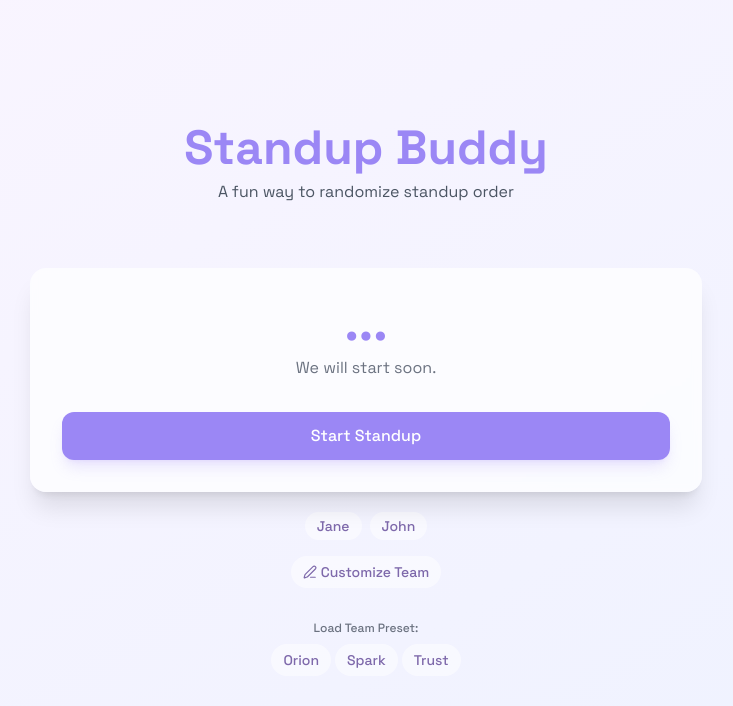
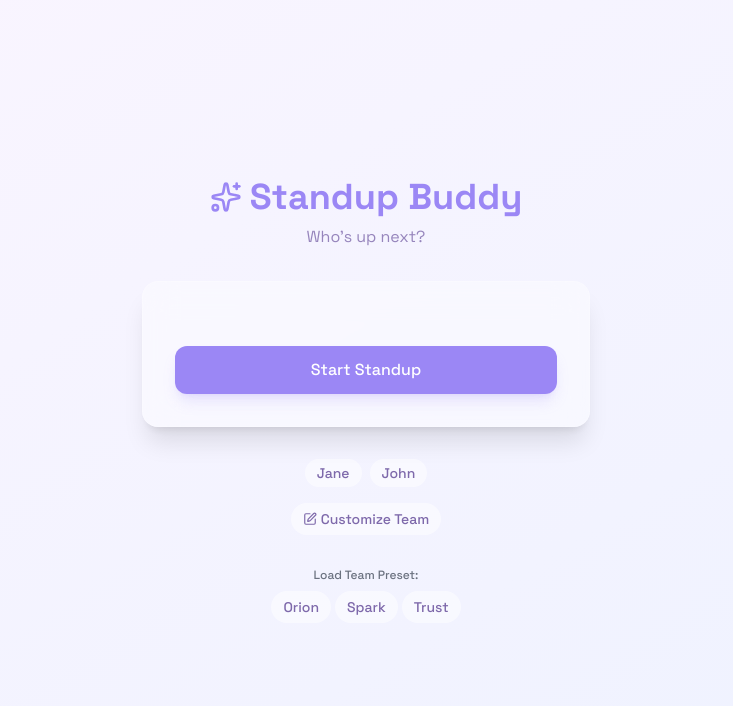
Before and after one commit to JuliusMorkunas/standup-buddy, a React (Vite) app: page / in a window 1280 px wide. Shown: the top 706 px of the page, without its empty margins (274-1007 px from the left). Built offline with nearby package versions, Linux system fonts and the light colour scheme.

Commit message:
Update UI with new icons and refined layout styling

```diff
--- a/src/App.jsx
+++ b/src/App.jsx
@@ -1,7 +1,7 @@
 import { useState, useEffect } from 'react'
 import { motion, AnimatePresence } from 'framer-motion'
 import confetti from 'canvas-confetti'
-import { Plus, RotateCcw, Edit3, Check, X, Star, Trash2 } from 'lucide-react'
+import { Plus, RotateCcw, Check, X, PartyPopper, Sparkles, SquarePen, Star, Trash2 } from 'lucide-react'
 
 const DEFAULT_TEAM_MEMBERS = ["Jane", "John"]
 
@@ -182,22 +182,21 @@ function StandupBuddy() {
 
   return (
     <div className="min-h-screen bg-gradient-to-br from-purple-50 to-indigo-50 flex items-center justify-center p-4">
-      <div className="w-full max-w-2xl">
+      <div className="max-w-md w-full space-y-8">
         <motion.div
           initial={{ opacity: 0, y: -20 }}
           animate={{ opacity: 1, y: 0 }}
           transition={{ duration: 0.5 }}
-          className="text-center mb-16"
+          className="text-center"
         >
-          <h1 className="text-5xl font-bold text-primary mb-2">Standup Buddy</h1>
-          <p className="text-md text-gray-600">A fun way to randomize standup order</p>
+          <h1 className="text-4xl font-bold text-primary mb-2 flex items-center justify-center gap-2"><Sparkles className="w-8 h-8" /> Standup Buddy</h1>
+          <p className="text-secondary/80">Who's up next?</p>
         </motion.div>
-
         <motion.div
           initial={{ opacity: 0, scale: 0.9 }}
           animate={{ opacity: 1, scale: 1 }}
           transition={{ duration: 0.5, delay: 0.2 }}
-          className="bg-white/70 backdrop-blur-sm rounded-2xl shadow-xl p-8"
+          className="bg-white/40 backdrop-blur-lg rounded-2xl p-8 shadow-xl border border-white/20"
         >
           {/* Current Speaker Display */}
           <AnimatePresence mode="wait">
@@ -212,10 +211,25 @@ function StandupBuddy() {
                   duration: isSelecting ? 0.1 : 0.5,
                   stiffness: isSelecting ? 400 : 300
                 }}
-                className="text-center mb-8"
+                className="text-center space-y-4"
               >
-                <h2 className="text-5xl font-bold text-primary mb-2">{currentSpeaker}</h2>
-                <p className="text-gray-600">It's your turn to speak!</p>
+                <p className="text-sm text-primary/60">Next up:</p>
+                <h2 className="text-5xl font-bold text-primary">
+                  {currentSpeaker}
+                </h2>
+                <motion.div
+                  animate={{
+                    translateY: -1,
+                    rotate: [0, -1.5, 0, 1.5, 0]
+                  }}
+                  transition={{
+                    duration: 3,
+                    repeat: Infinity,
+                    ease: [0.25, 0.1, 0.25, 1]
+                  }}
+                >
+                  <PartyPopper className="w-8 h-8 mx-auto text-yellow-500" />
+                </motion.div>
                 {isSelecting && (
                   <motion.div
                     animate={{ rotate: 360 }}
@@ -226,23 +240,11 @@ function StandupBuddy() {
                   </motion.div>
                 )}
               </motion.div>
-            ) : (
-              <motion.div
-                key="no-speaker"
-                initial={{ opacity: 0 }}
-                animate={{ opacity: 1 }}
-                exit={{ opacity: 0 }}
-                transition={{ duration: 0.3 }}
-                className="text-center mb-8"
-              >
-                <h2 className="text-5xl font-bold text-primary mb-2">...</h2>
-                <p className="text-gray-500">We will start soon.</p>
-              </motion.div>
-            )}
+            ) : null}
           </AnimatePresence>
 
           {/* Action Buttons */}
-          <div className="space-y-3">
+          <div className="mt-8 space-y-4">
             {/* Show Select Next Person button only if there are available members */}
             {teamMembers.filter(member =>
               !selectedMembers.includes(member) && !excludedMembers.includes(member)
@@ -394,7 +396,7 @@ function StandupBuddy() {
                     onClick={() => setIsEditing(true)}
                     className="flex items-center gap-1 px-3 py-1.5 bg-white/50 hover:bg-white/60 text-secondary rounded-full text-sm font-medium transition-all duration-200"
                   >
-                    <Edit3 className="w-3.5 h-3.5" />
+                    <SquarePen className="w-3.5 h-3.5" />
                     Customize Team
                   </motion.button>
                 </div>
```
